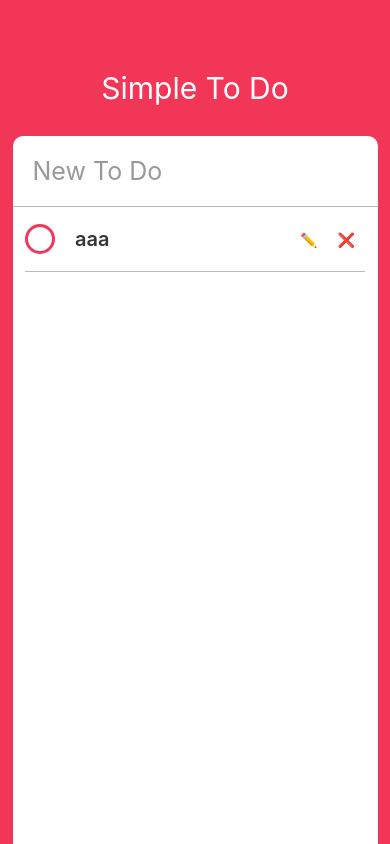
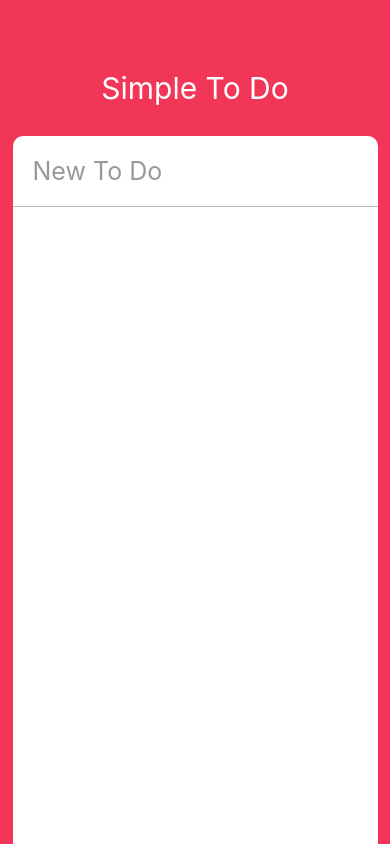
Before and after one commit to DevRappers/simple-todo, a React Native app: screen / in a window 390 px wide. Built offline with nearby package versions, Linux system fonts and the light colour scheme.

Commit message:
saving todo ( todo 삭제 추가 하기)

```diff
--- a/App.js
+++ b/App.js
@@ -2,15 +2,36 @@ import React, { useState, useEffect } from 'react';
 import { StyleSheet, Text, View, StatusBar, TextInput, Dimensions, Platform, ScrollView } from 'react-native';
 import { AppLoading } from 'expo';
 import ToDo from './ToDo';
+import uuidv1 from 'uuid/v1';
 
 const { height, width } = Dimensions.get('window');
 
 export default function App() {
 	const [ newToDo, setNewToDo ] = useState('');
 	const [ loadedToDos, setLoadedToDos ] = useState(false);
+	const [ toDos, setToDos ] = useState([]);
+
 	useEffect(() => {
 		setLoadedToDos(true);
 	}, []);
+
+	const addToDo = () => {
+		if (newToDo !== '') {
+			const ID = uuidv1();
+			const newToDoObject = {
+				id: ID,
+				isCompleted: false,
+				text: newToDo,
+				createdAt: Date.now()
+			};
+			setToDos([ ...toDos, newToDoObject ]);
+		}
+		setNewToDo('');
+	};
+	const deleteToDo = (id) => {
+		setToDos(toDos.filter((toDo) => toDo.id !== id));
+	};
+
 	if (!loadedToDos) {
 		return <AppLoading />;
 	}
@@ -27,9 +48,10 @@ export default function App() {
 					placeholderTextColor={'#999'}
 					returnKeyType={'done'}
 					autoCorrect={false}
+					onSubmitEditing={addToDo}
 				/>
 				<ScrollView contentContainerStyle={styles.toDos}>
-					<ToDo text={'aaa'} />
+					{toDos.map((toDo) => <ToDo key={toDo.id} {...toDo} deleteToDo={deleteToDo} />)}
 				</ScrollView>
 			</View>
 		</View>
--- a/ToDo.js
+++ b/ToDo.js
@@ -1,18 +1,18 @@
 import React, { useState } from 'react';
 import { View, Text, TouchableOpacity, StyleSheet, Dimensions, TextInput } from 'react-native';
+import PropTypes from 'prop-types';
 
 const { width, height } = Dimensions.get('window');
 
-function ToDo({ text }) {
-	const [ isEditing, setIsEditing ] = useState(false);
-	const [ isCompleted, setIsCompleted ] = useState(false);
-	const [ toDoValue, setToDoValue ] = useState('');
+function ToDo({ text, isCompleted, deleteToDo, id }) {
+	const [ isEditing, setIsEditing ] = useState(isCompleted);
+	const [ isCompletedS, setIsCompleted ] = useState(false);
+	const [ toDoValue, setToDoValue ] = useState(text);
 
 	const toggleComplete = () => {
 		setIsCompleted((prevState) => !prevState);
 	};
-	const stateEditing = () => {
-		setToDoValue(text);
+	const startEditing = () => {
 		setIsEditing(true);
 	};
 	const finishEditing = () => {
@@ -22,14 +22,14 @@ function ToDo({ text }) {
 		<View style={styles.container}>
 			<View style={styles.column}>
 				<TouchableOpacity onPress={toggleComplete}>
-					<View style={[ styles.circle, isCompleted ? styles.completedCircle : styles.uncompletedCircle ]} />
+					<View style={[ styles.circle, isCompletedS ? styles.completedCircle : styles.uncompletedCircle ]} />
 				</TouchableOpacity>
 				{isEditing ? (
 					<TextInput
 						style={[
 							styles.text,
 							styles.input,
-							isCompleted ? styles.completedText : styles.uncompletedText
+							isCompletedS ? styles.completedText : styles.uncompletedText
 						]}
 						value={toDoValue}
 						onChangeText={setToDoValue}
@@ -38,7 +38,7 @@ function ToDo({ text }) {
 						onBlur={finishEditing}
 					/>
 				) : (
-					<Text style={[ styles.text, isCompleted ? styles.completedText : styles.uncompletedText ]}>
+					<Text style={[ styles.text, isCompletedS ? styles.completedText : styles.uncompletedText ]}>
 						{text}
 					</Text>
 				)}
@@ -53,12 +53,12 @@ function ToDo({ text }) {
 				</View>
 			) : (
 				<View style={styles.actions}>
-					<TouchableOpacity onPressOut={stateEditing}>
+					<TouchableOpacity onPressOut={startEditing}>
 						<View style={styles.actionContainer}>
 							<Text style={styles.actionText}>✏️</Text>
 						</View>
 					</TouchableOpacity>
-					<TouchableOpacity>
+					<TouchableOpacity onPressOut={() => deleteToDo(id)}>
 						<View style={styles.actionContainer}>
 							<Text style={styles.actionText}>❌</Text>
 						</View>
@@ -68,6 +68,13 @@ function ToDo({ text }) {
 		</View>
 	);
 }
+
+ToDo.propTypes = {
+	text: PropTypes.string.isRequired,
+	isCompleted: PropTypes.bool.isRequired,
+	deleteToDo: PropTypes.func.isRequired,
+	id: PropTypes.string.isRequired
+};
 
 const styles = StyleSheet.create({
 	container: {
--- a/package.json
+++ b/package.json
@@ -9,10 +9,12 @@
   },
   "dependencies": {
     "expo": "^35.0.0",
+    "prop-types": "^15.7.2",
     "react": "16.8.3",
     "react-dom": "16.8.3",
     "react-native": "https://github.com/expo/react-native/archive/sdk-35.0.0.tar.gz",
-    "react-native-web": "^0.11.7"
+    "react-native-web": "^0.11.7",
+    "uuid": "^3.3.3"
   },
   "devDependencies": {
     "babel-preset-expo": "^7.1.0"
```
Also changed, not shown: 1 other file (tests, documents, lock files or other folders).
